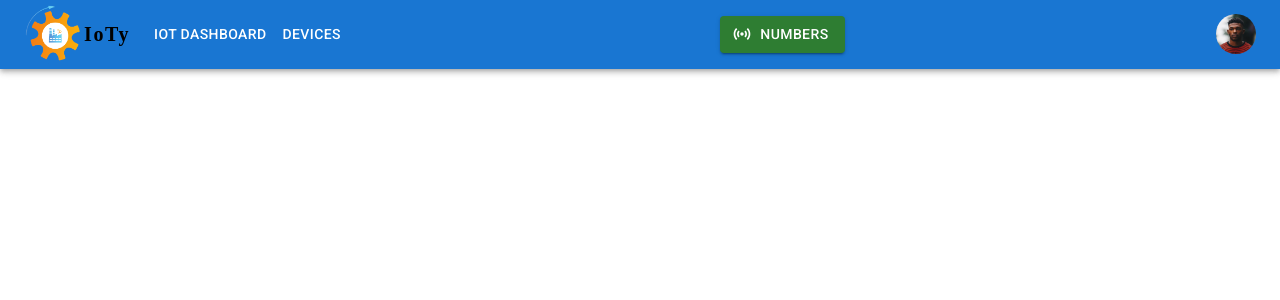
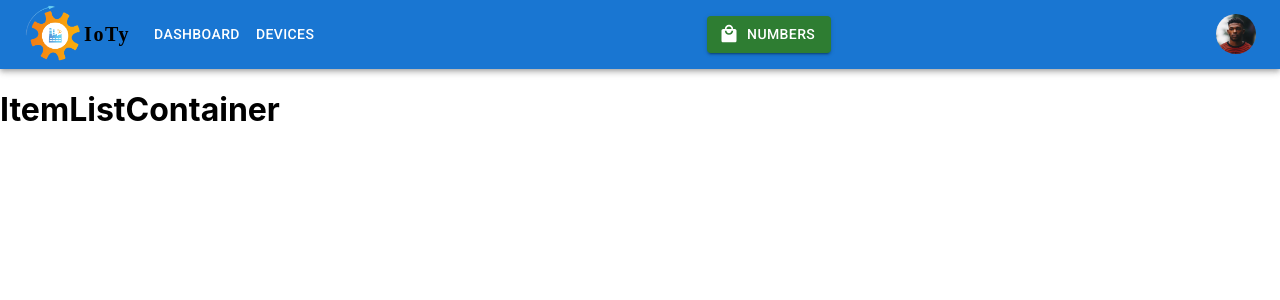
Before and after one commit to matiasgays/E-commerce-FrontEnd-React, a React (Create React App) app: page / in a window 1280 px wide. Shown: the top 300 px of the page. Built offline with nearby package versions, Linux system fonts and the light colour scheme.

Commit message:
Desafio 3: ItemListContainer

```diff
--- a/src/App.css
+++ /dev/null
@@ -1,38 +0,0 @@
-.App {
-  text-align: center;
-}
-
-.App-logo {
-  height: 40vmin;
-  pointer-events: none;
-}
-
-@media (prefers-reduced-motion: no-preference) {
-  .App-logo {
-    animation: App-logo-spin infinite 20s linear;
-  }
-}
-
-.App-header {
-  background-color: #282c34;
-  min-height: 100vh;
-  display: flex;
-  flex-direction: column;
-  align-items: center;
-  justify-content: center;
-  font-size: calc(10px + 2vmin);
-  color: white;
-}
-
-.App-link {
-  color: #61dafb;
-}
-
-@keyframes App-logo-spin {
-  from {
-    transform: rotate(0deg);
-  }
-  to {
-    transform: rotate(360deg);
-  }
-}
--- a/src/App.js
+++ b/src/App.js
@@ -1,11 +1,15 @@
 import React from "react";
-import './App.css';
-import Header from './Components/Header/Header';
+import NavBar from './Components/Header/NavBar';
+import ItemListContainer from './Components/Containers/ItemListContainer'
 
 function App() {
+
+  const mensaje = "ItemListContainer";
+
   return (
     <>
-    <Header/>
+    <NavBar/>
+    <ItemListContainer greeting={mensaje}/>
     </>
   );
 }
--- /dev/null
+++ b/src/Components/Containers/ItemListContainer.js
@@ -0,0 +1,9 @@
+import * as React from 'react';
+
+const ItemListContainer = ({greeting}) => {
+    return (
+        <h1>{greeting}</h1>
+    )
+}
+
+export default ItemListContainer;
--- /dev/null
+++ b/src/Components/Header/CartWidget.js
@@ -0,0 +1,19 @@
+import * as React from 'react';
+import Box from '@mui/material/Box';
+import Button from '@mui/material/Button';
+import Tooltip from '@mui/material/Tooltip';
+import LocalMallIcon from '@mui/icons-material/LocalMall';
+
+const CartWidget = () => {
+    return (
+        <Box sx={{ flexGrow: 1 }}>
+            <Tooltip title="IoT enabled devices">
+                <Button variant="contained" startIcon={<LocalMallIcon />} color="success">
+                    Numbers
+                </Button>
+            </Tooltip>
+        </Box>
+    )
+}
+
+export default CartWidget;
--- a/src/Components/Header/Header.js
+++ b/src/Components/Header/NavBar.js
@@ -13,10 +13,10 @@ import Tooltip from '@mui/material/Tooltip';
 import MenuItem from '@mui/material/MenuItem';
 import logo from './images/logo.png';
 import avatar from './images/avatar_1.png';
-import SensorsIcon from '@mui/icons-material/Sensors';
+import CartWidget from './CartWidget';
 
 
-const pages = ['IoT Dashboard', 'Devices'];
+const pages = ['Dashboard', 'Devices'];
 const settings = ['Profile', 'Account', 'Dashboard', 'Logout'];
 
 const NavBar = () => {
@@ -111,14 +111,7 @@ const NavBar = () => {
               </Button>
             ))}
           </Box>
-          <Box sx={{ flexGrow: 1 }}>
-            <Tooltip title="IoT enabled devices">
-                <Button variant="contained" startIcon={<SensorsIcon />} color="success">
-                    Numbers
-                </Button>
-            </Tooltip>
-          </Box>
-
+          <CartWidget />
           <Box sx={{ flexGrow: 0 }}>
             <Tooltip title="Open settings">
               <IconButton onClick={handleOpenUserMenu} sx={{ p: 0 }}>
```
